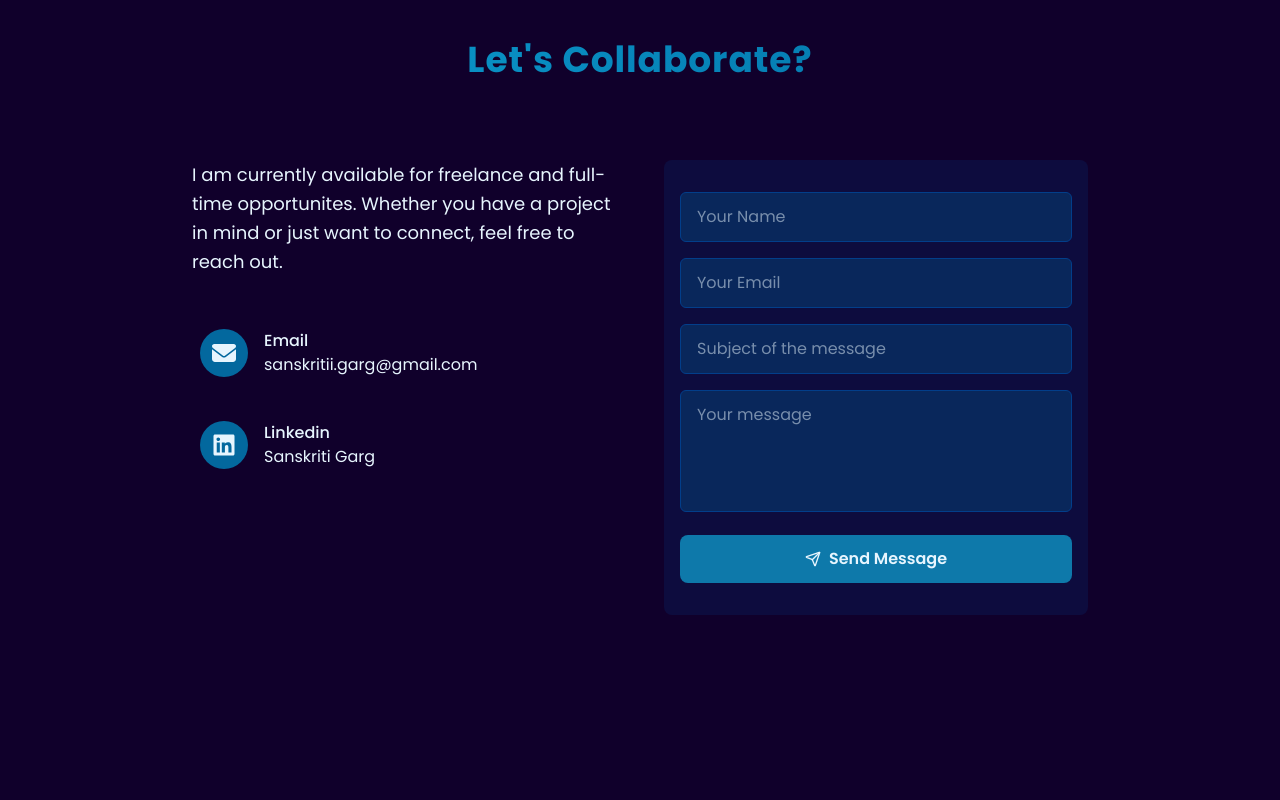
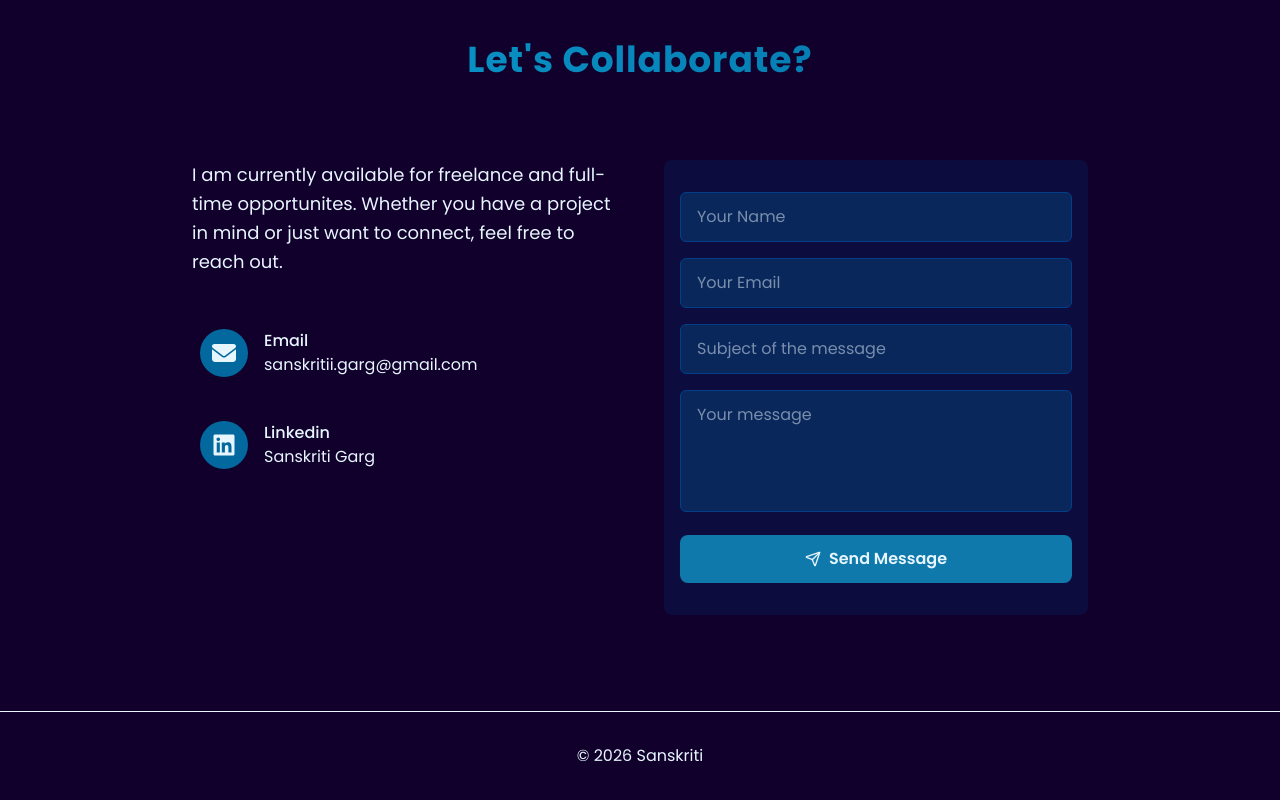
Before and after one commit to sanskritiigarg/Portfolio, a Next.js app: page / in a window 1280 px wide. Shown: the part 2418-3218 px from the top of the page. Before the commit the page ends 3129 px from the top, so only its background shows below. Built offline with nearby package versions, Linux system fonts and the light colour scheme.

Commit message:
add footer

```diff
--- a/app/layout.tsx
+++ b/app/layout.tsx
@@ -2,6 +2,7 @@ import type { Metadata } from "next";
 import { Poppins } from "next/font/google";
 import "./globals.css";
 import Navbar from "@/components/general/navbar/Navbar";
+import Footer from "@/components/general/Footer";
 
 const poppins = Poppins({
   variable: "--font-poppins",
@@ -27,6 +28,7 @@ export default function RootLayout({
       >
           <Navbar/>
           {children}
+          <Footer/>
       </body>
     </html>
   );
--- /dev/null
+++ b/components/general/Footer.tsx
@@ -0,0 +1,13 @@
+
+
+function Footer() {
+  return (
+    <footer className="border-t py-8">
+      <div className="px-4 text-center text-base">
+        &copy; {new Date().getFullYear()} Sanskriti
+      </div>
+    </footer>
+  )
+}
+
+export default Footer;
```
